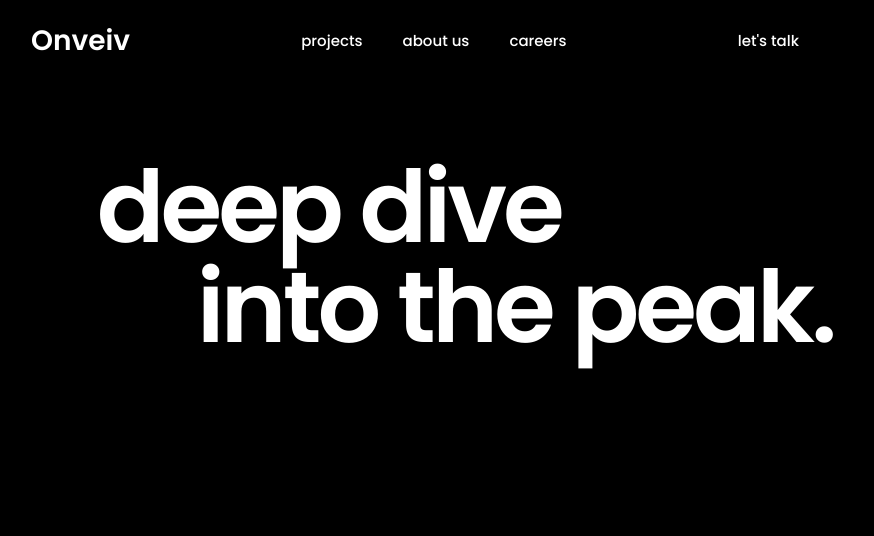
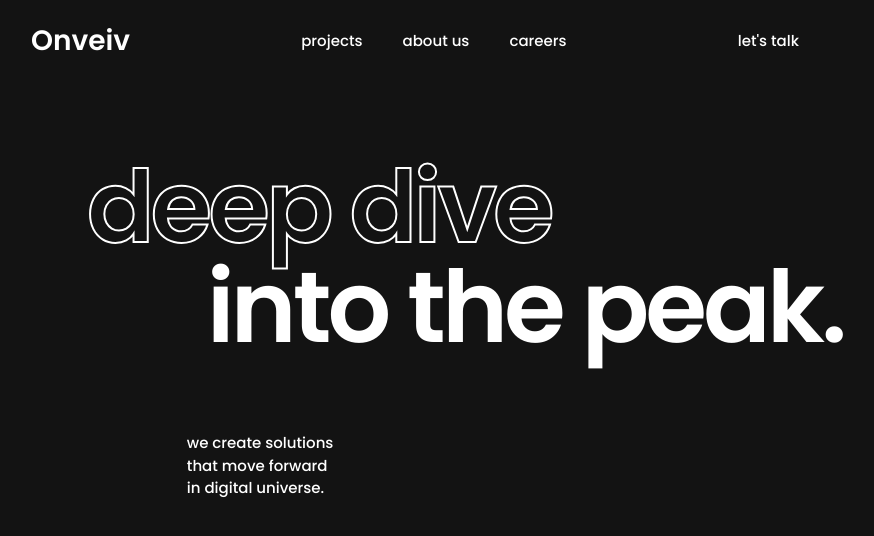
Before and after one commit to Vithor-vbs/Projeto-Portfolio-AV, a React (Vite) app: page / in a window 1280 px wide. Shown: the top 536 px of the page, without its empty margins (225-1099 px from the left). Built offline with nearby package versions, Linux system fonts and the light colour scheme.

Commit message:
adding description/design improvement  and video prototype

```diff
--- a/src/App.tsx
+++ b/src/App.tsx
@@ -1,14 +1,15 @@
-import './App.css'
-import {HeaderSection} from './components/HeaderSection'
-import {TitleSection} from  './components/TitleSection'
-
+import "./App.css";
+import { HeaderSection } from "./components/HeaderSection";
+import { TitleSection } from "./components/TitleSection";
+import { VideoTest } from "./components/VideoTest";
 
 export function App() {
-
   return (
     <div className="App">
       <HeaderSection />
       <TitleSection />
+
+      <VideoTest />
     </div>
-  )
+  );
 }
--- a/src/components/DescriptionSection.css
+++ b/src/components/DescriptionSection.css
@@ -0,0 +1,12 @@
+.description-section{
+    margin-top: 5rem;
+    margin-left: 20rem;
+}
+
+.description-section-title{
+    font-size: 1.5rem;
+    white-space: nowrap;
+    font-weight: 500;
+    text-decoration: none;
+    color: #ffff;
+}
--- a/src/components/DescriptionSection.tsx
+++ b/src/components/DescriptionSection.tsx
@@ -4,6 +4,9 @@ export function DescriptionSection () {
 
     return (
         <section className="description-section">
+            <p className="description-section-title">we create solutions</p>
+            <p className="description-section-title">that move forward</p>
+            <p className="description-section-title">in digital universe.</p>
         </section>
     )
 }
--- a/src/components/TitleSection.css
+++ b/src/components/TitleSection.css
@@ -19,8 +19,10 @@
 .title-first-line{
     margin-right: 10rem;
     height: 10rem;
+    color: #131313;
+    -webkit-text-stroke: 2px #fff;
 }
 
 .title-sec-line{
-    margin-left: 10rem;
+    margin-left: 12rem;
 }
--- a/src/components/TitleSection.tsx
+++ b/src/components/TitleSection.tsx
@@ -1,13 +1,17 @@
+import { DescriptionSection } from './DescriptionSection';
 import './TitleSection.css';
 
 export function TitleSection() {
 
     return (
         <section className="title-section">
+            <div className='title-description-box'>
             <div className="title-container">
                 <span className="title-first-line">deep dive</span>
                 <span className="title-sec-line">into the peak.</span>
             </div>
+            <DescriptionSection />
+            </div>
         </section>
     )
 }
--- /dev/null
+++ b/src/components/VideoTest.tsx
@@ -0,0 +1,14 @@
+export function VideoTest() {
+  return (
+    <video autoPlay loop>
+      {/* <source
+        src="https://uploads-ssl.webflow.com/6475c270c3f3fd0a9eb15db5/6490476fe0b6bd35b103ad03_Footer Motion-transcode.mp4"
+        type="video/mp4"
+      />
+      <source
+        src="https://uploads-ssl.webflow.com/6475c270c3f3fd0a9eb15db5/6490476fe0b6bd35b103ad03_Footer Motion-transcode.webm"
+        type="video/mp4"
+      /> */}
+    </video>
+  );
+}
--- a/src/index.css
+++ b/src/index.css
@@ -5,7 +5,7 @@
 
   color-scheme: light dark;
   color: #ffffff;
-  background-color: #000000;
+  background-color: #131313;
 
   font-synthesis: none;
   text-rendering: optimizeLegibility;
```
Also changed, not shown: 1 other file (tests, documents, lock files or other folders).
